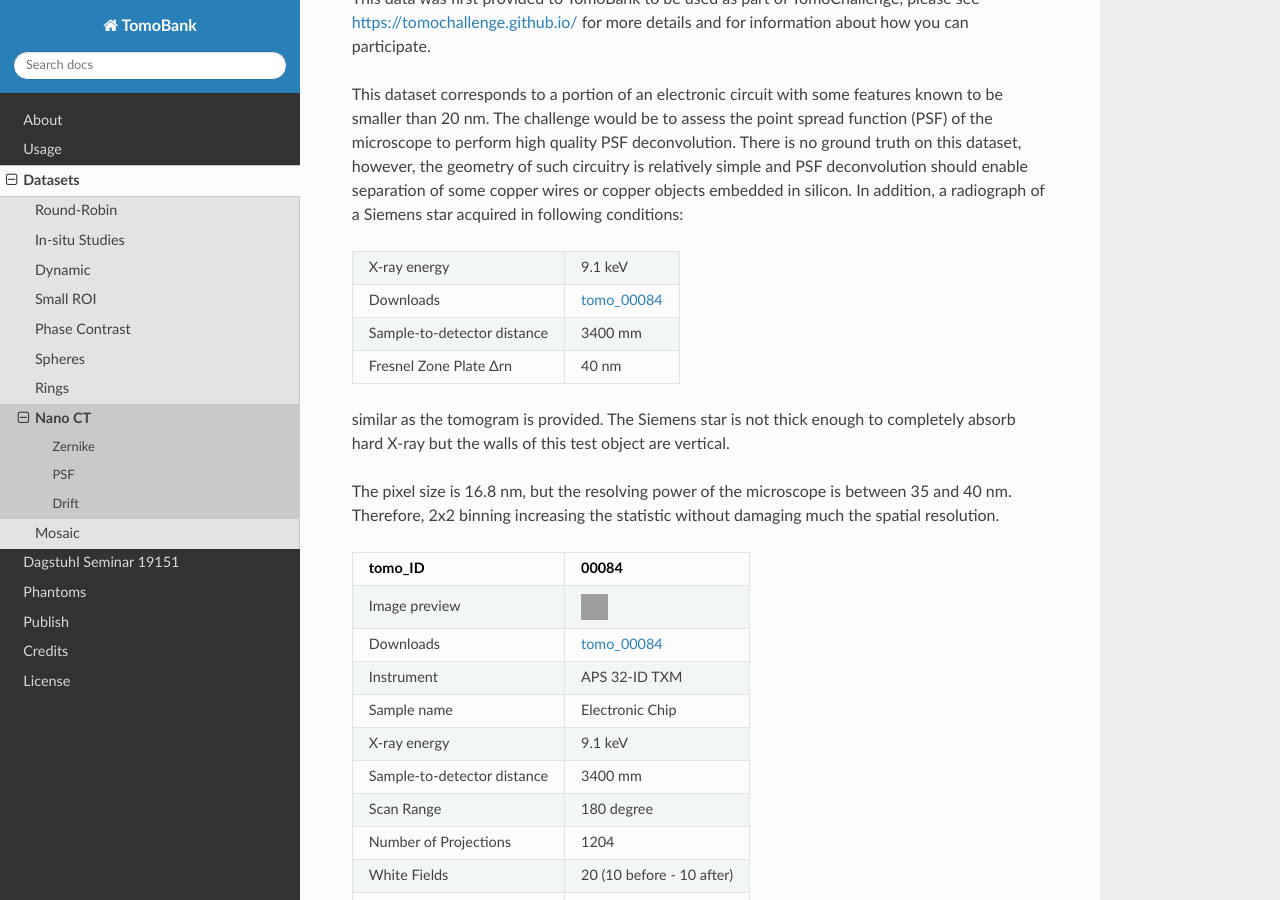
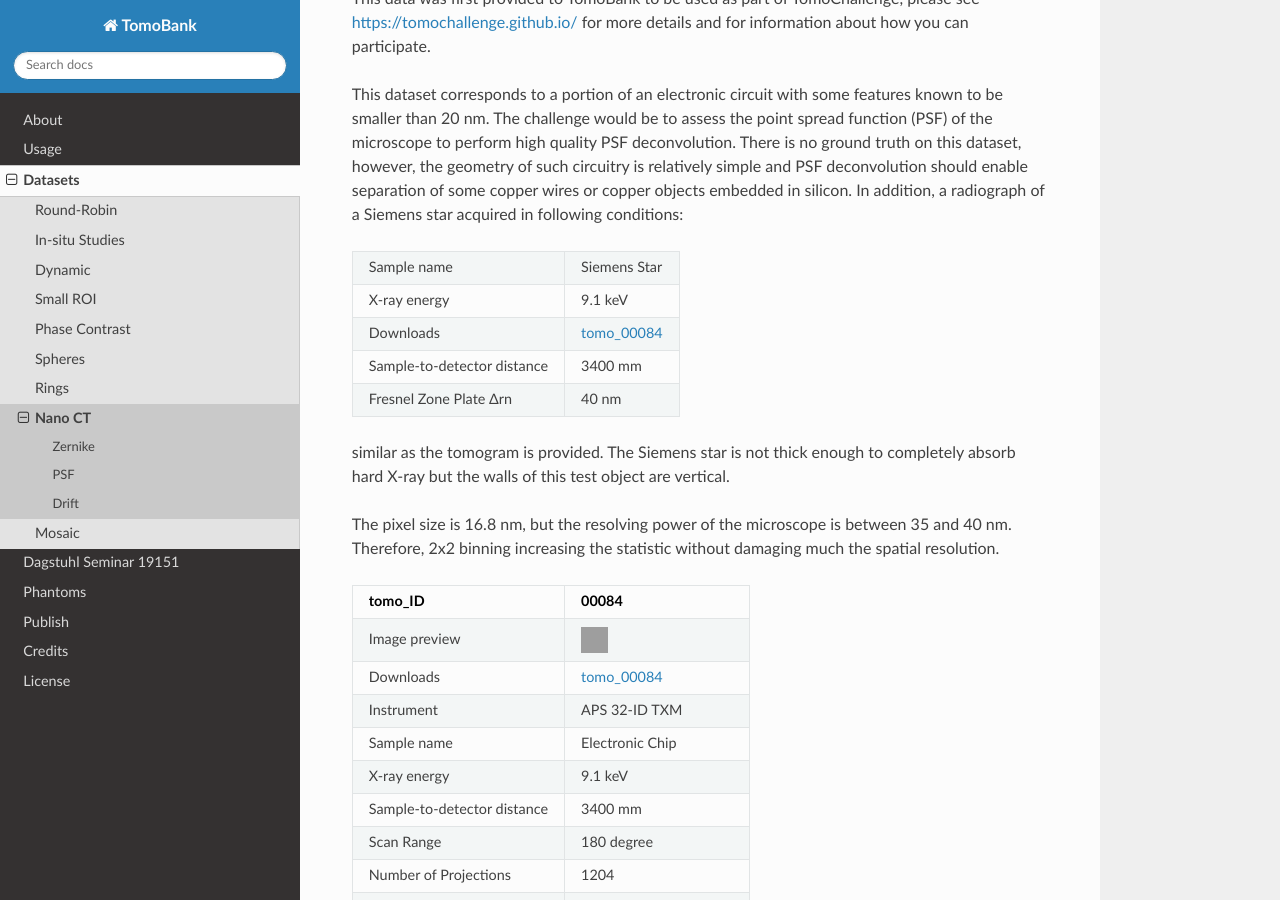
Before and after one commit to tomography/tomobank, a Sphinx documentation site: the page built from docs/source/data/docs.data.nano.rst, in a window 1280 px wide and 900 px high, scrolled down 1326 px. Built offline with Sphinx 7.4.7 and the Read the Docs theme 2.0.0, drawn with Linux system fonts in a browser that asks for light colours; cross-references to code outside the pages are shown as plain code; grey boxes are pictures that could not be loaded.

Commit message:
added Siemens star

```diff
--- a/docs/source/data/docs.data.nano.rst
+++ b/docs/source/data/docs.data.nano.rst
@@ -59,6 +59,8 @@ This data was first provided to TomoBank to be used as part of TomoChallenge, pl
 
 This dataset corresponds to a portion of an electronic circuit with some features known to be smaller than 20 nm. The challenge would be to assess the point spread function (PSF) of the microscope to perform high quality PSF deconvolution. There is no ground truth on this dataset, however, the geometry of such circuitry is relatively simple and PSF deconvolution should enable separation of some copper wires or copper objects embedded in silicon. In addition, a radiograph of a Siemens star acquired in following conditions:
 
++-----------------------------------------+-------------------------------+
+|             Sample name                 |   Siemens Star                |
 +-----------------------------------------+-------------------------------+
 |             X-ray energy                |   9.1 keV                     |
 +-----------------------------------------+-------------------------------+
```
